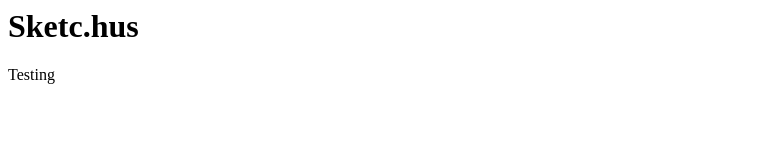
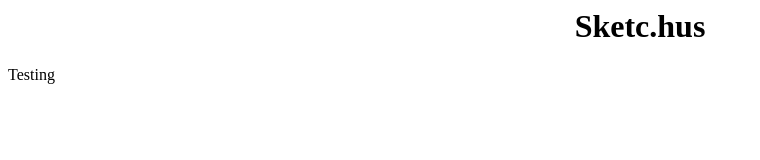
Before and after one commit to hzafirah/sketchus, a plain HTML site: page index.html in a window 1280 px wide. Shown: the whole page, without its empty margins (0-760 px from the left). Drawn offline with Linux system fonts and the light colour scheme.

Commit message:
Update index.html

```diff
--- a/index.html
+++ b/index.html
@@ -1,2 +1,2 @@
-<h1> Sketc.hus</h1>
+<h1><center> Sketc.hus</h1>
 <b1> Testing </b1>
```
